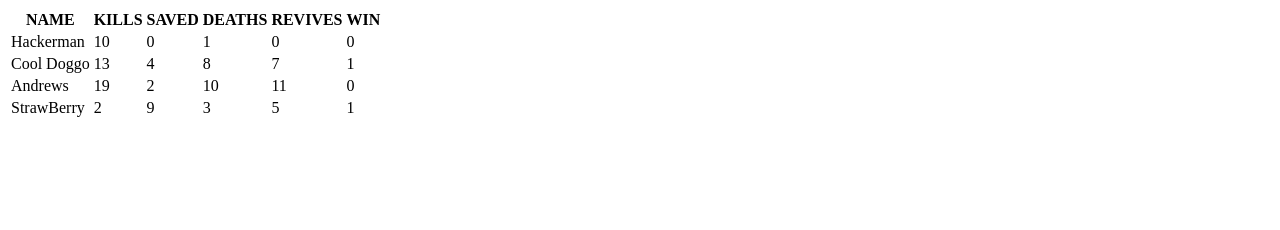
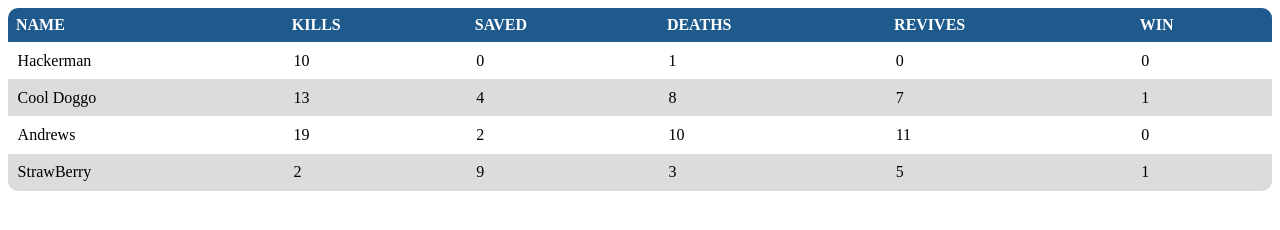
Before and after one commit to acciojob/Styled-Table-iamafasha, a website: page main.html in a window 1280 px wide. Drawn offline with Linux system fonts and the light colour scheme.

Commit message:
created a submission

```diff
--- a/script.js
+++ b/script.js
@@ -1 +1,5 @@
 // Your code here.
+
+thead{
+	background:blue;
+}
--- a/styles.css
+++ b/styles.css
@@ -1 +1,23 @@
 /* your code */
+
+table{
+  border-spacing: 0;
+  border-collapse: separate;
+  border-radius: 10px;
+  width:100%;
+  overflow:hidden;
+  text-align:left
+}
+
+thead{
+	background: #1f5a8d;
+	color:white;
+}
+
+th{
+	padding:0.5rem;
+}
+tr td{
+	padding:0.6rem;
+}
+tr:nth-child(even){background-color: #dddcdc;}
```
